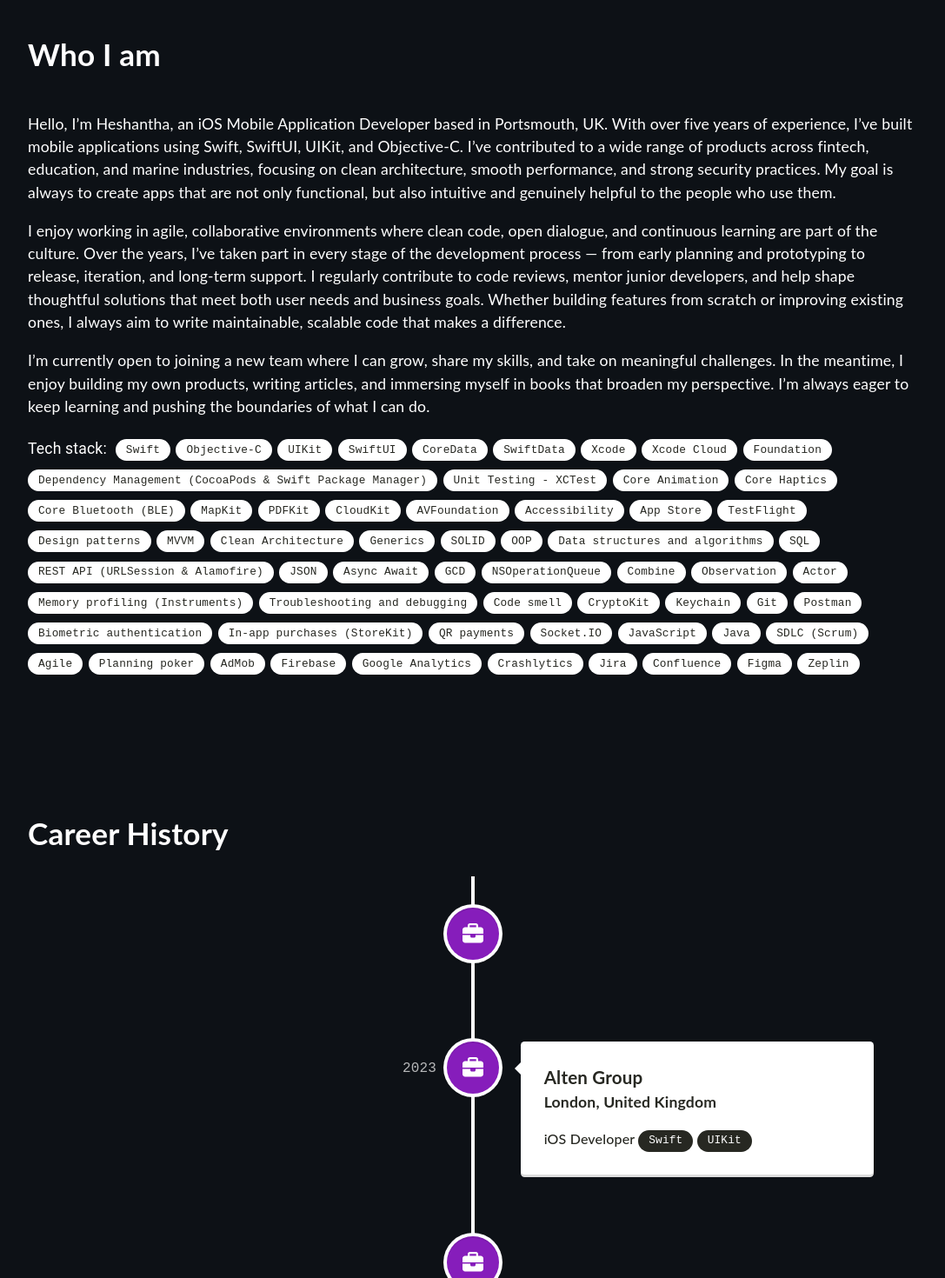
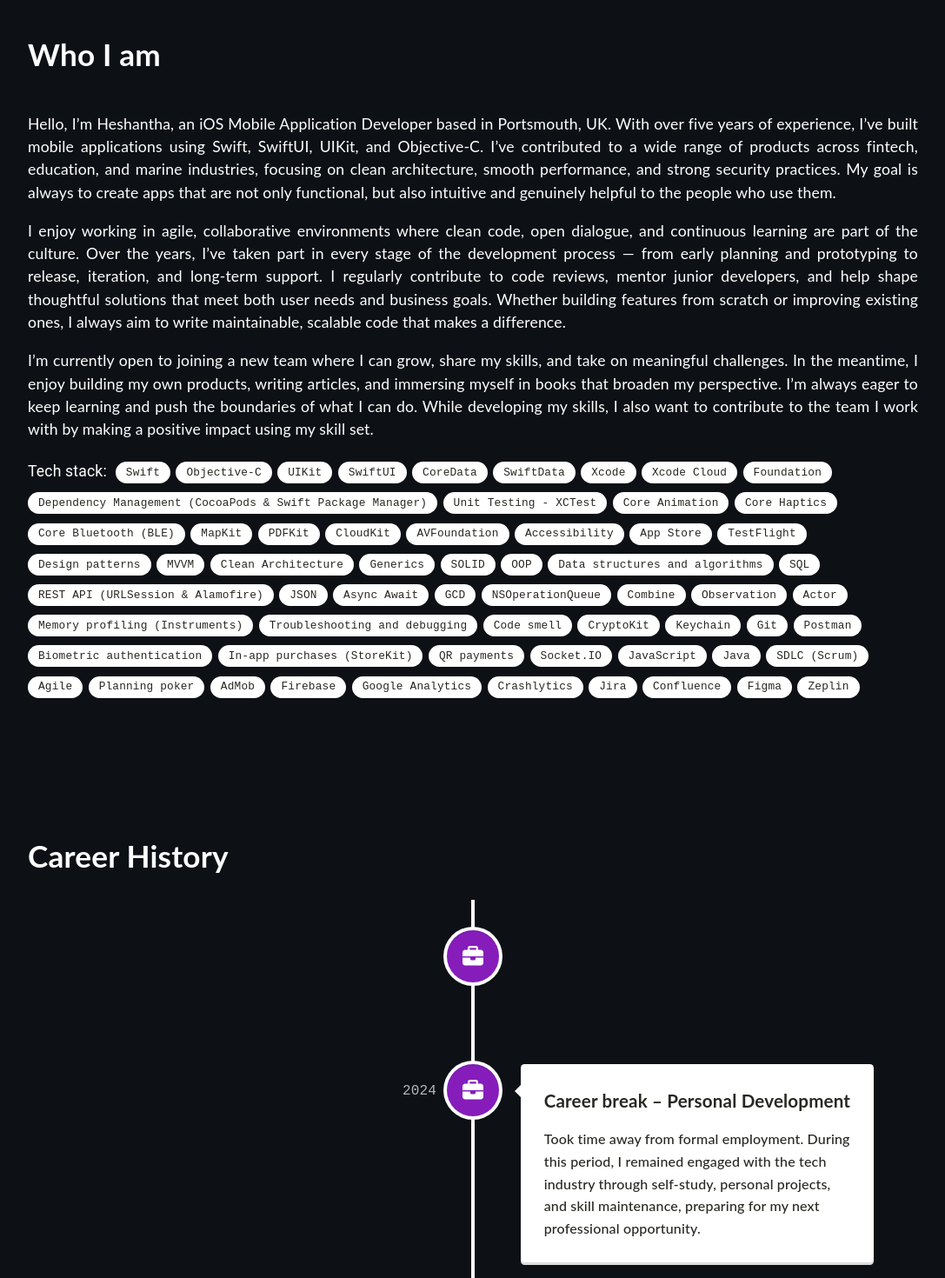
Before and after one commit to heshantha-md/heshantha-md.github.io, a React (Create React App) app: page / in a window 1280 px wide. Shown: the part 880-2350 px from the top of the page at 87% size, without its empty margins (96-1183 px from the left). Built offline with nearby package versions, Linux system fonts and the light colour scheme.

Commit message:
Beta bug fixes

```diff
--- a/src/assets/styles/Expertise.scss
+++ b/src/assets/styles/Expertise.scss
@@ -3,6 +3,10 @@
     display: flex;
     flex-direction: column;
     text-align: left;
+
+    p {
+        text-align: justify;
+    }
 
     svg {
         color: white;
--- a/src/assets/styles/Timeline.scss
+++ b/src/assets/styles/Timeline.scss
@@ -32,6 +32,7 @@
 }
 
 .chipDark {
+    margin-top: 2px;
     color: white !important;
     background-color: rgb(39, 40, 34) !important;
     font-size: 0.8rem !important;
--- a/src/components/Expertise.tsx
+++ b/src/components/Expertise.tsx
@@ -75,7 +75,7 @@ function Expertise() {
                 <div className="skill">
                     <p>Hello, I’m Heshantha, an iOS Mobile Application Developer based in Portsmouth, UK. With over five years of experience, I’ve built mobile applications using Swift, SwiftUI, UIKit, and Objective-C. I’ve contributed to a wide range of products across fintech, education, and marine industries, focusing on clean architecture, smooth performance, and strong security practices. My goal is always to create apps that are not only functional, but also intuitive and genuinely helpful to the people who use them.</p>
                     <p>I enjoy working in agile, collaborative environments where clean code, open dialogue, and continuous learning are part of the culture. Over the years, I’ve taken part in every stage of the development process — from early planning and prototyping to release, iteration, and long-term support. I regularly contribute to code reviews, mentor junior developers, and help shape thoughtful solutions that meet both user needs and business goals. Whether building features from scratch or improving existing ones, I always aim to write maintainable, scalable code that makes a difference.</p>
-                    <p>I’m currently open to joining a new team where I can grow, share my skills, and take on meaningful challenges. In the meantime, I enjoy building my own products, writing articles, and immersing myself in books that broaden my perspective. I’m always eager to keep learning and pushing the boundaries of what I can do.</p>
+                    <p>I’m currently open to joining a new team where I can grow, share my skills, and take on meaningful challenges. In the meantime, I enjoy building my own products, writing articles, and immersing myself in books that broaden my perspective. I’m always eager to keep learning and push the boundaries of what I can do. While developing my skills, I also want to contribute to the team I work with by making a positive impact using my skill set.</p>
                     <div className="flex-chips">
                         <span className="chip-title">Tech stack:</span>
                         {labelsFirst.map((label, index) => (
--- a/src/components/Project.tsx
+++ b/src/components/Project.tsx
@@ -11,7 +11,7 @@ function Project() {
                 <div className="project">
                     <a href="https://apps.apple.com/gb/app/buckit/id6744845865" target="_blank" rel="noreferrer"><img src={BuckitLogo} className="zoom" alt="thumbnail" width="100%"/></a>
                     <a href="https://apps.apple.com/gb/app/buckit/id6744845865" target="_blank" rel="noreferrer"><h2>Buckit{" "}<Chip className='chip' label="SwiftUI" /></h2></a>
-                    <p>This app helps you take charge of your financial goals — one bucket at a time. Track your expenses as you go, and make confident spending choices.</p>
+                    <p>This app helps you take charge of your financial goals — one bucket for one purpose. Track your expenses as you go, and make confident spending choices.</p>
                 </div>
                 <div className="project">
                     <a href="https://apps.apple.com/gb/app/mathbet/id6471019545" target="_blank" rel="noreferrer"><img src={MathbetLogo} className="zoom" alt="thumbnail" width="100%"/></a>
--- a/src/components/Timeline.tsx
+++ b/src/components/Timeline.tsx
@@ -22,6 +22,17 @@ function Timeline() {
             icon={<FontAwesomeIcon icon={faBriefcase} />}
           >
             <a href="https://www.linkedin.com/in/heshantha-don/" target="_blank" rel="noreferrer"><h3 className="vertical-timeline-element-title">Looking for my next opportunity</h3></a>
+          </VerticalTimelineElement>
+          <VerticalTimelineElement
+            className="vertical-timeline-element--work"
+            contentStyle={{ background: 'white', color: 'rgb(39, 40, 34)' }}
+            contentArrowStyle={{ borderRight: '7px solid  white' }}
+            date="2024"
+            iconStyle={{ background: '#861DBB', color: 'rgb(39, 40, 34)' }}
+            icon={<FontAwesomeIcon icon={faBriefcase} />}
+          >
+            <a href="https://apps.apple.com/gb/developer/heshantha-nadeeshan-mahawaththage-don/id1714663716" target="_blank" rel="noreferrer"><h3 className="vertical-timeline-element-title">Career break – Personal Development</h3></a>
+            <p>Took time away from formal employment. During this period, I remained engaged with the tech industry through self-study, personal projects, and skill maintenance, preparing for my next professional opportunity.</p>
           </VerticalTimelineElement>
           <VerticalTimelineElement
             className="vertical-timeline-element--work"
```
Also changed, not shown: 14 other files (tests, documents, lock files or other folders).
